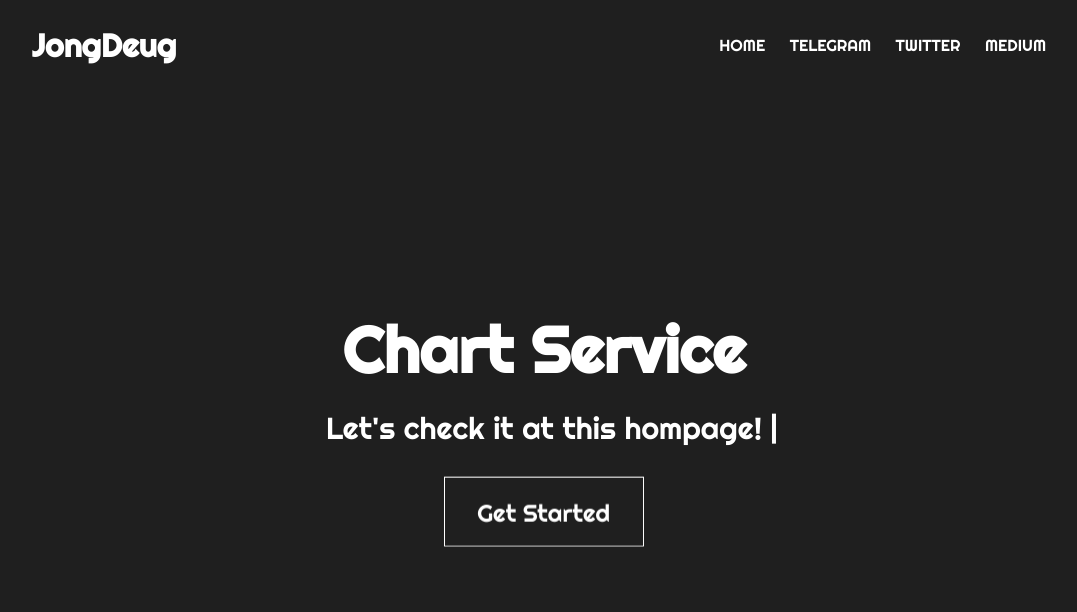
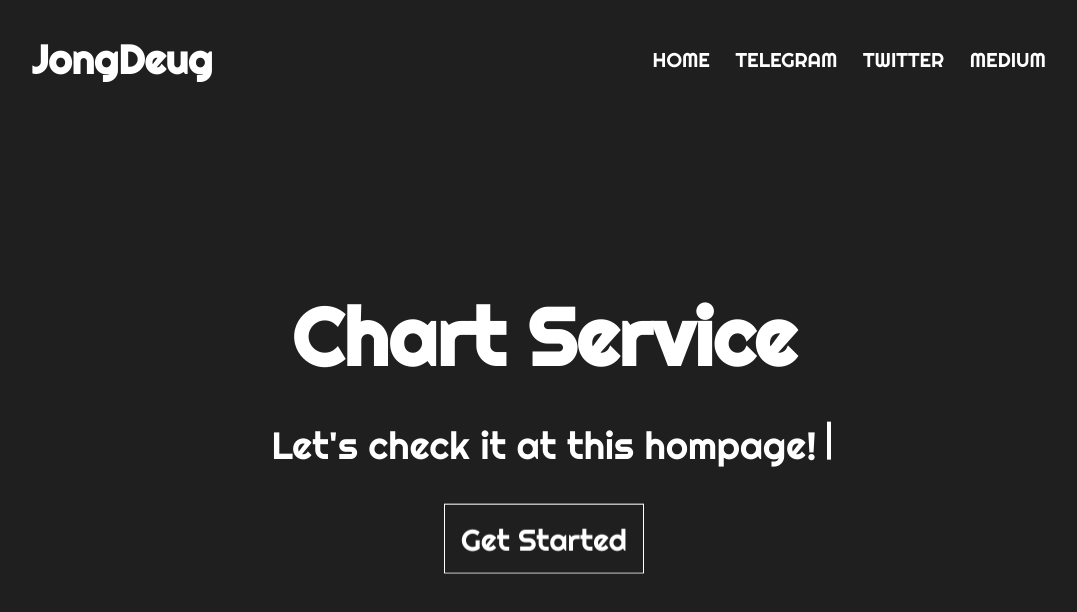
Before and after one commit to JongDeug/my-fisrt-hompage, a plain HTML site: page index.html in a window 1280 px wide. Shown: the whole page, without its empty margins (96-1173 px from the left). Drawn offline with Linux system fonts and the light colour scheme.

Commit message:
nth commit

```diff
--- a/index.html
+++ b/index.html
@@ -4,10 +4,27 @@
     <meta charset="UTF-8">
     <meta http-equiv="X-UA-Compatible" content="IE=edge">
     <meta name="viewport" content="width=device-width, initial-scale=1.0">
+
+    <!-- css -->
     <link rel="stylesheet" href="indexStyle.css">
+    <link rel="stylesheet" href="reset.css">
+
+    <!-- font -->
+    <link href="https://fonts.googleapis.com/icon?family=Material+Icons"rel="stylesheet">
+
     <title>my-first-homepage</title>
 </head>
 <body>
+    <!-- skip navigation -->
+    <div id="skip">
+        <a href="#heaer">헤더 영역 바로가기</a>
+        <a href="#hero">히어로 영역 바로가기</a>
+    </div>
+    <!-- //skip navigation -->
+
+    <div id="wrap">
+        <div id="header">
+            <div class="container">
                 <div class="header">
                     <h1><a href="index.html">JongDeug</a></h1>
                     <nav>
@@ -19,17 +36,36 @@
                         </ul>
                     </nav>
                 </div>
+            </div>
+        </div>
+        <!-- //header -->
 
-    <div class="hero">
+        <div id="hero">
+            <div id="hero-tit">
+                <div class="container">
+                    <div class="tit">
                         <h2>Chart Service</h2>
                         <p class="hero-text" id="dynamic">
                         <!-- javascript -->
                         </p>
-        <div class="flip-button">
+                    </div>
+                </div>
+            </div>
+            <!-- //hero-tit -->
+
+            <div id="hero-flipButton">
+                <div class="container">
+                    <div class="flipButton">
                         <div class="front-button" onclick="window.open('chart.html')">Get Started</div></a>
                         <div class="back-button" onclick="window.open('chart.html')">Go Go</div>
                     </div>
                 </div>
+            </div>
+             <!-- //hero-flipButton -->
+        </div>
+        <!-- //hero -->
+    </div>
+    <!-- //wrap -->
 
     <script src="main.js"></script>
 </body>
--- a/indexStyle.css
+++ b/indexStyle.css
@@ -1,65 +1,71 @@
 @import url('https://fonts.googleapis.com/css2?family=Righteous&display=swap');
 
-*{
-    margin: 0;
-    padding: 0;
-    box-sizing: border-box;
+/* 스킵 네비게이션 */
+#skip{
+    position: relative;
+}
+#skip a{
+    position: absolute;
+    left: 0;
+    top: -9999px;
+    border: 1px solid white;
+    color: #fff;
+    background: #333;
+    line-height: 30px;
+    width: 180px;
+    text-align: center;
+    font-size: 15px;
+}
+#skip a:active,
+#skip a:focus {
+    top: 0;
 }
 
-body{
-    background-color: #1f1f1f;
-    font-family: 'Righteous', cursive;
+/* 레이아웃 */
+#wrap{}
+#header{}
+#hero{
+    position: absolute;
+    width: 100%;
+    top: 55%;
+    left: 50%;
+    transform: translate(-50%, -55%);
+    text-align: center;
 }
 
-/* header */
-/* -------------------------------------------------------------------- */
+/* 히어로 레이아웃 */
+#hero-tit{}
+#hero-flipButton{}
+
+/* 컨테이너 */
+.container{
+    width: 80%;
+    height: inherit;
+    margin: 0 auto;
+}
+
+/* 헤더 */
 .header{
     display: flex;
     justify-content: space-between;
     align-items: center;
-    width: 80%;
-    margin: 0 auto;
-    margin-top: 25px;
+    margin-top: 30px;
 }
-
-.header > h1 > a{
-    text-decoration: none;
-    color: white;
-}
-
-.header > nav > ul > li{
+.header nav ul li{
     display: inline-block;
     margin: 0 10px;
 }
-
-.header > nav > ul > li > a{
-    text-decoration: none;
-    color: white;
-}
-
-.header > nav > ul > li > a:hover{
+.header nav ul li a:hover{
     cursor: pointer;
     color: darkblue;
 }
 
-/* hero */
-/* -------------------------------------------------------------------- */
-
+/* 히어로 텍스트 */
 /* flex를 사용할 때 높이를 설정해줘야하고 position은 필요없음! */
-.hero{
-    position: absolute;
-    top: 55%;
-    left: 50%;
-    transform: translate(-50%, -55%);
-    text-align: center;
-    color: white;
-}
-
-.hero > h2{
+.tit h2{
     font-size: 4em;
 }
-
-.hero > p{
+.tit p{
     font-size: 1.9em;
     margin: 20px 0 30px;
     /* display를 inline-block으로 해줘야지 넓이와 높이를 정할 수 있고 after을 inline 요소로 만들 수 있음 */
@@ -67,7 +73,6 @@ body{
     /* position은 blank의 위치를 정하기 위해서 */
     position: relative;
 }
-
 /* 그냥 content를 생성한다고 생각하면됨 */
 #dynamic::after{
     content: "";
@@ -78,14 +83,13 @@ body{
     width: 4px;
     height: 1em;
 }
-
 #dynamic.active::after{
     display: none;
 }
 
-/* hero-flip-button*/
-/* -------------------------------------------------------------------- */
-.hero .flip-button{
+
+/* 히어로 플립 버튼 */
+.flipButton {
     font-size: 1.5em;
     /* width 퍼센트가 부모요소 가져오나봄 */
     width: 200px;
@@ -99,18 +103,15 @@ body{
     transition: .5s;
     cursor: pointer;
 }
-
-.hero .flip-button:hover{
+.flipButton:hover{
     transform: rotateX(-90deg);
 }
-
-.hero .front-button{
+.flipButton .front-button{
     border: 1px solid white;
     height: 70px;
     transform: translateZ(35px);
 }
-
-.hero .back-button{
+.flipButton .back-button{
     border: 1px solid white;
     height: 70px;
     transform: rotateX(90deg) translateZ(105px);
--- /dev/null
+++ b/reset.css
@@ -0,0 +1,25 @@
+/* 전체 초기화 */
+*{
+    margin: 0;
+    padding: 0;
+    box-sizing: border-box;
+}
+
+/* a링크 초기화 */
+a{
+    color: white;
+    text-decoration: none;
+}
+
+/* 폰트 초기화 */
+body, input, textarea, select, button, table{
+    font-family: 'Righteous', cursive;
+    color: white;
+    font-size: 20px;
+    line-height: 1.5;
+}
+
+/* 배경 초기화*/
+body{
+    background-color: #1f1f1f;
+}
```
Also changed, not shown: chart.html (+1 -2 lines). Lines whose indentation alone changed are shown as unchanged.
